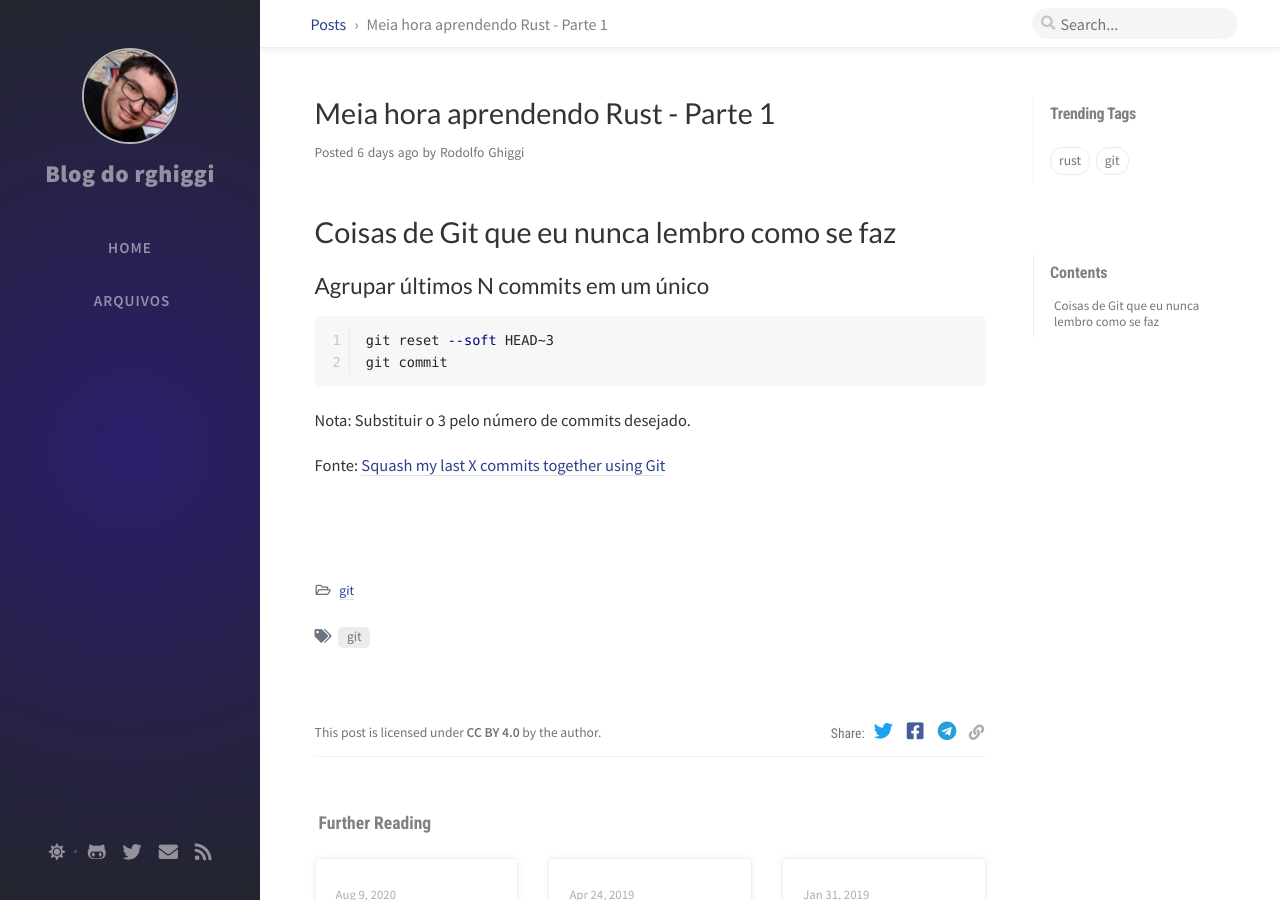
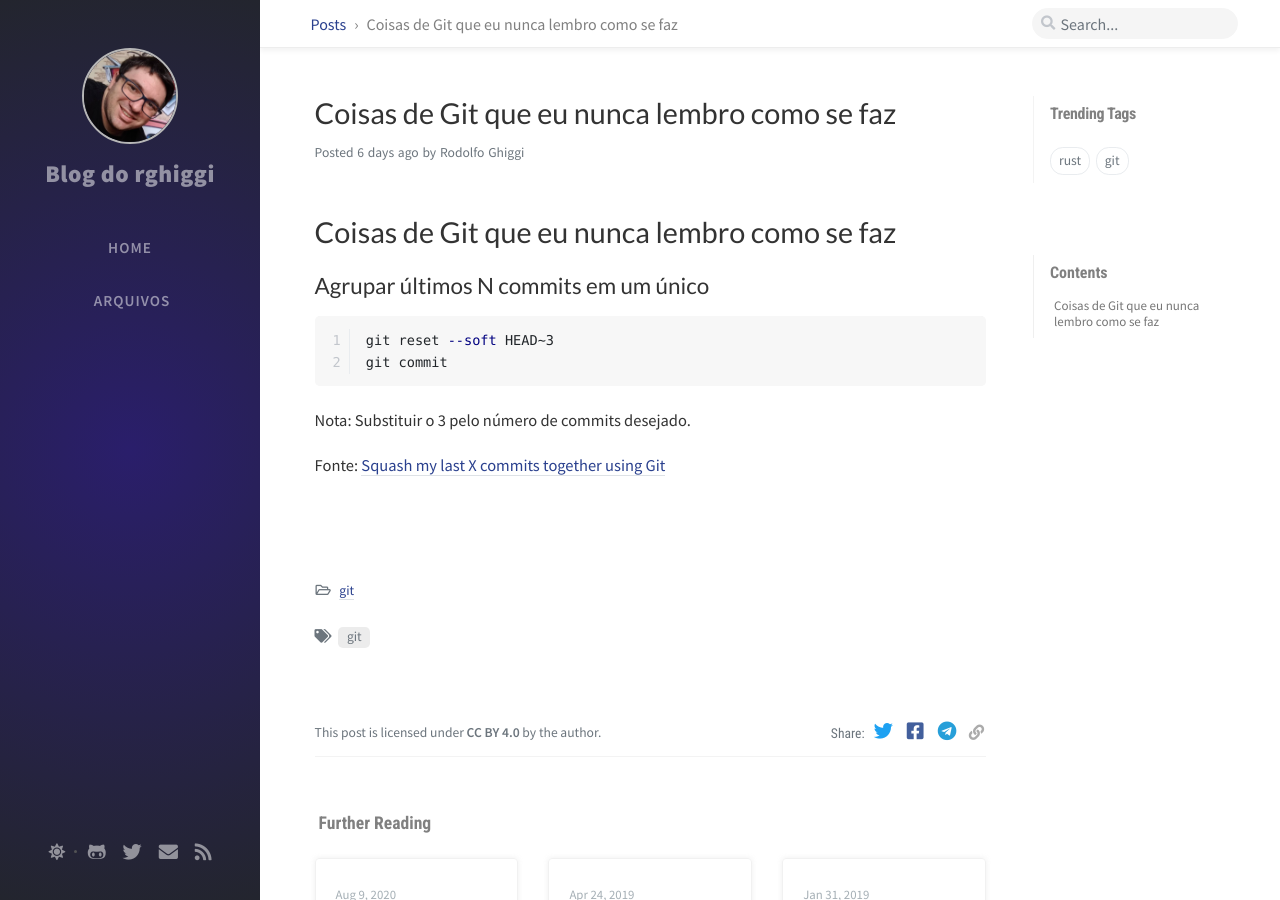
Before and after one commit to rodolfoghi/rodolfoghi.github.io, a Jekyll site: the page built from _posts/2021-01-21-git-dicas.md, in a window 1280 px wide and 900 px high. Built offline with Jekyll 4.4.1, drawn with Linux system fonts in a browser that asks for light colours; nearby versions of some CDN libraries; comment, search, counter and statistics services are not loaded.

Commit message:
Update 2021-01-21-git-dicas.md

```diff
--- a/_posts/2021-01-21-git-dicas.md
+++ b/_posts/2021-01-21-git-dicas.md
@@ -1,5 +1,5 @@
 ---
-title: Meia hora aprendendo Rust - Parte 1
+title: Coisas de Git que eu nunca lembro como se faz
 author: Rodolfo Ghiggi
 date: 2021-01-21 00:21:00 -0300
 categories: [git]
```
